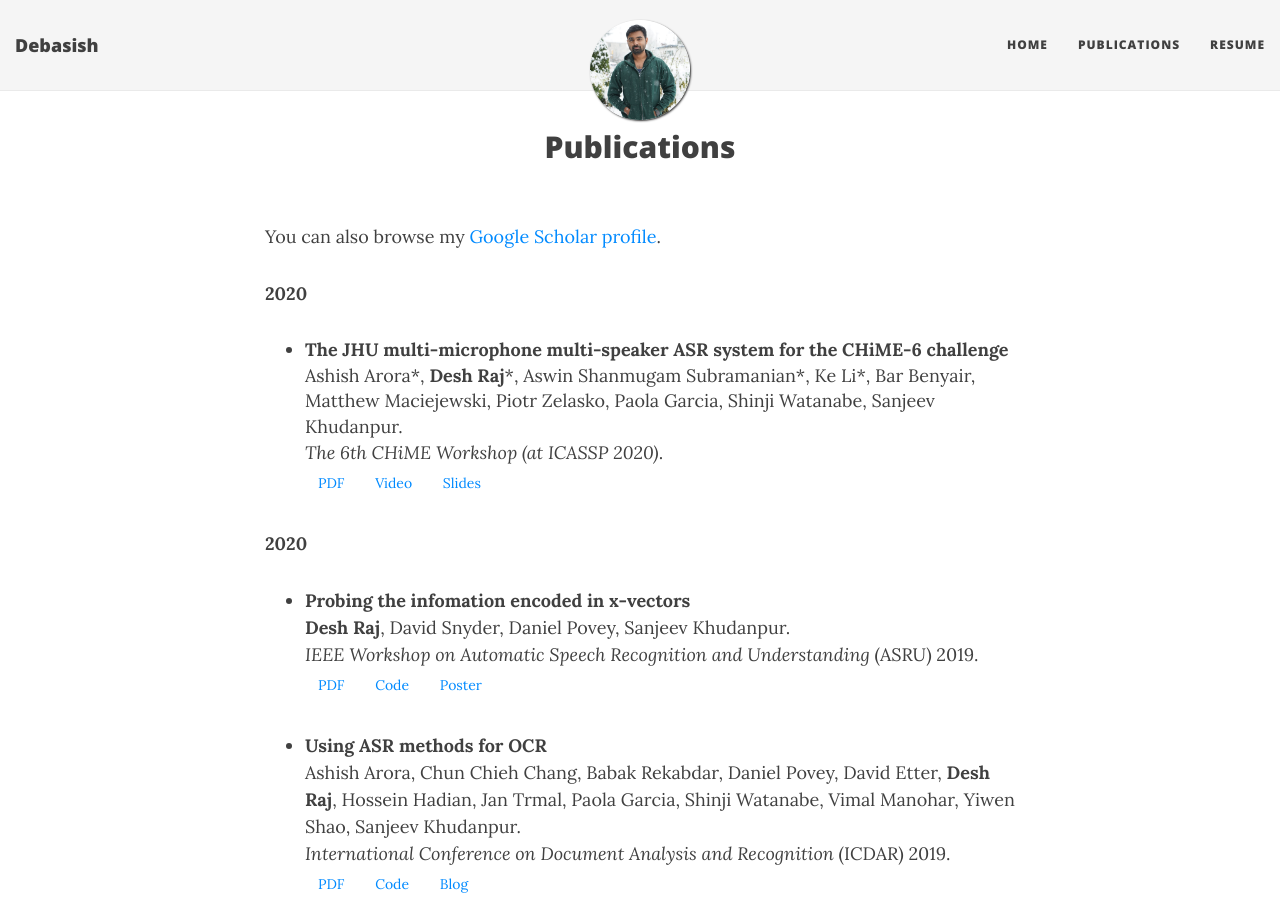
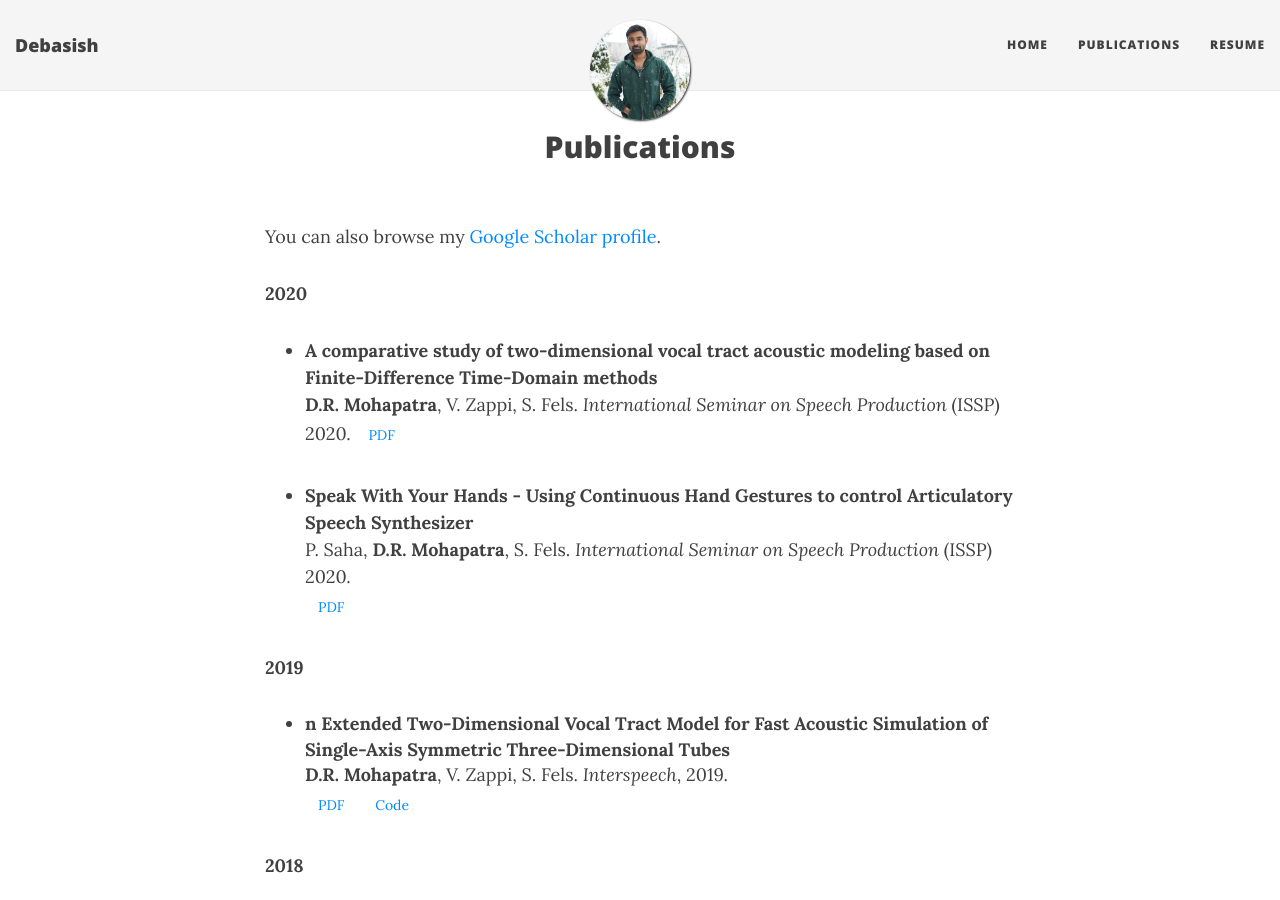
Before and after one commit to Debasishray19/debasishray19.github.io, a Jekyll site: the page built from publications.md, in a window 1280 px wide and 900 px high. Built offline with Jekyll 4.4.1, drawn with Linux system fonts in a browser that asks for light colours; nearby versions of some CDN libraries.

Commit message:
Update publications.md

```diff
--- a/publications.md
+++ b/publications.md
@@ -8,29 +8,15 @@ You can also browse my <a href="https://scholar.google.com/citations?user=HzIWE5
 
 **2020**
 
-- **The JHU multi-microphone multi-speaker ASR system for the CHiME-6 challenge**
-	Ashish Arora\*, **Desh Raj**\*, Aswin Shanmugam Subramanian\*, Ke Li\*, Bar Benyair, Matthew Maciejewski, Piotr Zelasko, Paola Garcia, Shinji Watanabe, Sanjeev Khudanpur.
-	*The 6th CHiME Workshop (at ICASSP 2020)*.
-	[PDF](https://arxiv.org/abs/2006.07898){: .btn}
-	[Video](https://www.youtube.com/watch?v=BLK8YFNk7is&feature=youtu.be){: .btn}
-  	[Slides](https://chimechallenge.github.io/chime2020-workshop/presentations/CHiME_2020_slides_arora.pdf){: .btn}
+- **A comparative study of two-dimensional vocal tract acoustic modeling based on Finite-Difference Time-Domain methods**
+	**D.R. Mohapatra**, V. Zappi, S. Fels.
+	*International Seminar on Speech Production* (ISSP) 2020.
+	[PDF](https://arxiv.org/pdf/2102.04588.pdf){: .btn}
 
-**2020**
-
-- **Probing the infomation encoded in x-vectors**
-	**Desh Raj**, David Snyder, Daniel Povey, Sanjeev Khudanpur.
-	*IEEE Workshop on Automatic Speech Recognition and Understanding* (ASRU) 2019.
-	[PDF](http://arxiv.org/abs/1909.06351){: .btn}
-	[Code](https://github.com/desh2608/kaldi/commit/43cfc9d515b94b321acccae51bf39988dafbbef7){: .btn}
-  	[Poster](/static/poster/asru-19-poster.pdf){: .btn}
-
-
-- **Using ASR methods for OCR**
-	Ashish Arora, Chun Chieh Chang, Babak Rekabdar, Daniel Povey, David Etter, **Desh Raj**, Hossein Hadian, Jan Trmal, Paola Garcia, Shinji Watanabe, Vimal Manohar, Yiwen Shao, Sanjeev Khudanpur.
-	*International Conference on Document Analysis and Recognition* (ICDAR) 2019.
-	[PDF](https://www.danielpovey.com/files/2019_icdar_asr_for_ocr.pdf){: .btn}
-	[Code](https://github.com/kaldi-asr/kaldi/tree/master/egs/bentham){: .btn}
-	[Blog]({% post_url 2018-11-22-subword-segmentation %}){: .btn}
+- **Speak With Your Hands - Using Continuous Hand Gestures to control Articulatory Speech Synthesizer**
+	P. Saha, **D.R. Mohapatra**, S. Fels.
+	*International Seminar on Speech Production* (ISSP) 2020.
+	[PDF](https://arxiv.org/pdf/2102.01640.pdf){: .btn}
 
 **2019**
 
```
